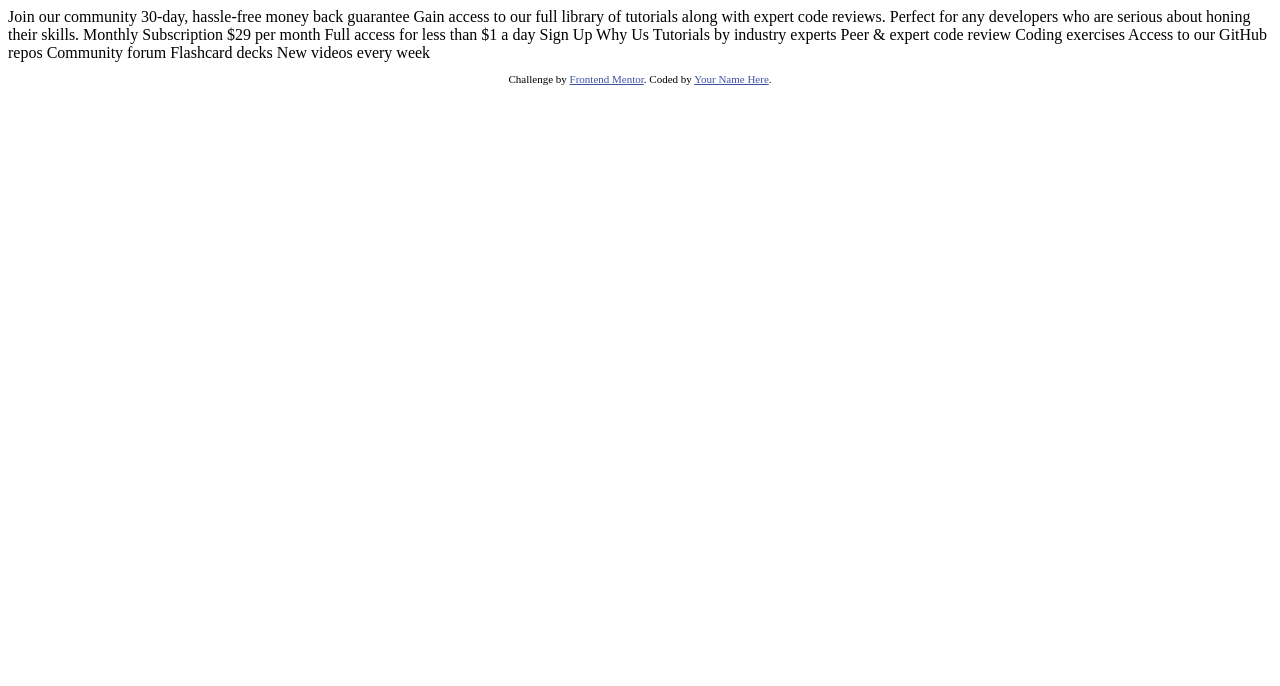
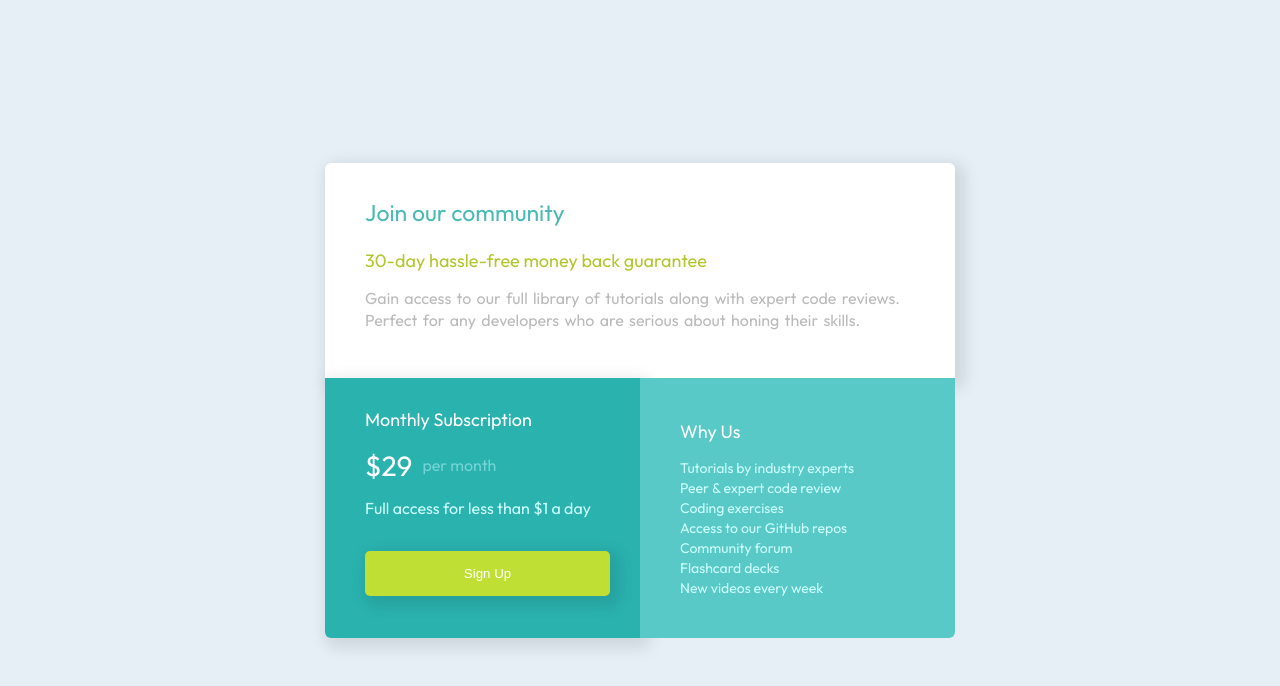
Before and after one commit to oryanhach/single-price-grid-component, a plain HTML site: page index.html in a window 1280 px wide. Drawn offline with Linux system fonts and the light colour scheme.

Commit message:
finish work

```diff
--- a/index.html
+++ b/index.html
@@ -12,37 +12,48 @@
 			href="./images/favicon-32x32.png"
 		/>
 
+		<link rel="stylesheet" href="styles.css" />
 		<title>Frontend Mentor | Single Price Grid Component</title>
+	</head>
 
-		<!-- Feel free to remove these styles or customise in your own stylesheet 👍 -->
-		<style>
-			.attribution {
-				font-size: 11px;
-				text-align: center;
-			}
-			.attribution a {
-				color: hsl(228, 45%, 44%);
-			}
-		</style>
-	</head>
 	<body>
-		Join our community 30-day, hassle-free money back guarantee Gain access
-		to our full library of tutorials along with expert code reviews. Perfect
-		for any developers who are serious about honing their skills. Monthly
-		Subscription &dollar;29 per month Full access for less than &dollar;1 a
-		day Sign Up Why Us Tutorials by industry experts Peer &amp; expert code
-		review Coding exercises Access to our GitHub repos Community forum
-		Flashcard decks New videos every week
-
-		<footer>
-			<p class="attribution">
-				Challenge by
-				<a
-					href="https://www.frontendmentor.io?ref=challenge"
-					target="_blank"
-					>Frontend Mentor</a
-				>. Coded by <a href="#">Your Name Here</a>.
-			</p>
-		</footer>
+		<div class="hero-container">
+			<main class="main-container">
+				<h1 class="main-header">Join our community</h1>
+				<p class="main-sub-header">
+					30-day hassle-free money back guarantee
+				</p>
+				<p class="main-content">
+					Gain access to our full library of tutorials along with
+					expert code reviews. Perfect for any developers who are
+					serious about honing their skills.
+				</p>
+			</main>
+			<div class="hero-bottom-container">
+				<article class="left-container">
+					<h1 class="left-header">Monthly Subscription</h1>
+					<div class="price-container">
+						<p class="price-num">$29</p>
+						<p class="price-frequency">per month</p>
+					</div>
+					<p class="price-details">
+						Full access for less than $1 a day
+					</p>
+					<button class="sign-up-btn">Sign Up</button>
+				</article>
+				<article class="right-container">
+					<h1 class="right-header">Why Us</h1>
+					<p class="right-content">
+						Tutorials by industry experts<br />
+						Peer & expert code review<br />
+						Coding exercises<br />
+						Access to our GitHub repos<br />
+						Community forum<br />
+						Flashcard decks<br />
+						New videos every week
+					</p>
+				</article>
+			</div>
+		</div>
 	</body>
 </html>
--- /dev/null
+++ b/styles.css
@@ -0,0 +1,132 @@
+@import url('https://fonts.googleapis.com/css2?family=Open+Sans:wght@300&family=Outfit:wght@400;700&display=swap');
+
+* {
+	box-sizing: border-box;
+	margin: 0;
+}
+
+body {
+	background-color: hsl(204, 43%, 93%);
+	font-family: 'Outfit', sans-serif;
+	display: flex;
+}
+
+.hero-container {
+	display: flex;
+	flex-direction: column;
+	justify-content: center;
+	align-items: center;
+	height: 100vh;
+	margin: auto;
+}
+
+.hero-bottom-container {
+	display: flex;
+	height: 260px;
+	width: 630px;
+}
+
+.main-container {
+	border-top-right-radius: 6px;
+	border-top-left-radius: 6px;
+	background-color: #fff;
+	height: 215px;
+	width: 630px;
+	padding: 20px;
+	padding-left: 40px;
+	-webkit-box-shadow: 5px 5px 15px 5px rgba(0, 0, 0, 0.1);
+	box-shadow: 5px 5px 15px 5px rgba(0, 0, 0, 0.1);
+}
+
+.main-header {
+	color: hsl(177, 45%, 51%);
+	margin-top: 15px;
+	margin-bottom: 22px;
+	font-size: 23px;
+	font-weight: 400;
+}
+
+.main-sub-header {
+	color: hsl(70, 64%, 48%);
+	margin-bottom: 15px;
+	font-size: 18px;
+}
+
+.main-content {
+	line-height: 22px;
+	word-spacing: 2px;
+	color: hsl(0, 0%, 73%);
+}
+
+.left-container {
+	background-color: hsl(179, 62%, 43%);
+	border-bottom-left-radius: 6px;
+	width: 50%;
+	padding: 30px;
+	padding-left: 40px;
+	-webkit-box-shadow: 5px 5px 15px 5px rgba(0, 0, 0, 0.1);
+	box-shadow: 5px 5px 15px 5px rgba(0, 0, 0, 0.1);
+}
+
+.left-header {
+	color: #fff;
+	font-size: 18px;
+	font-weight: 100;
+	margin-bottom: 17px;
+}
+
+.price-container {
+	display: flex;
+	margin-bottom: 15px;
+}
+
+.price-num {
+	color: #fff;
+	font-size: 28px;
+	margin-right: 10px;
+}
+
+.price-frequency {
+	color: hsl(181, 54%, 65%);
+	align-self: center;
+}
+
+.price-details {
+	color: hsl(176, 100%, 90%);
+	margin-bottom: 33px;
+}
+
+.sign-up-btn {
+	background-color: hsl(71, 73%, 54%);
+	color: #fff;
+	border: 0;
+	width: 100%;
+	height: 45px;
+	border-radius: 5px;
+	-webkit-box-shadow: 5px 5px 15px 5px rgba(0, 0, 0, 0.1);
+	box-shadow: 5px 5px 15px 5px rgba(0, 0, 0, 0.1);
+}
+
+.right-container {
+	background-color: hsl(179, 51%, 57%);
+	border-bottom-right-radius: 6px;
+	width: 50%;
+	padding: 30px;
+	padding-left: 40px;
+}
+
+.right-header {
+	color: #fff;
+	font-size: 18px;
+	font-weight: 100;
+	margin-top: 12px;
+}
+
+.right-content {
+	margin-top: 15px;
+	color: hsl(176, 100%, 90%);
+	font-size: 14px;
+	width: 185px;
+	line-height: 20px;
+	text-align: start;
+}
```
